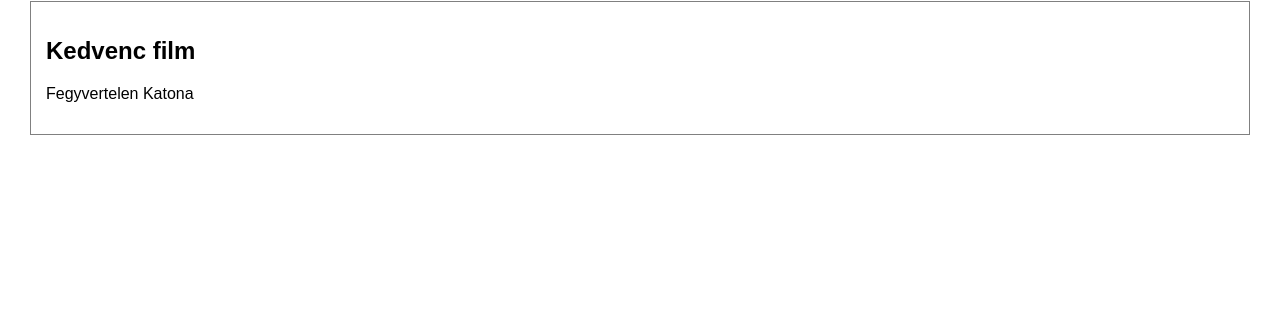
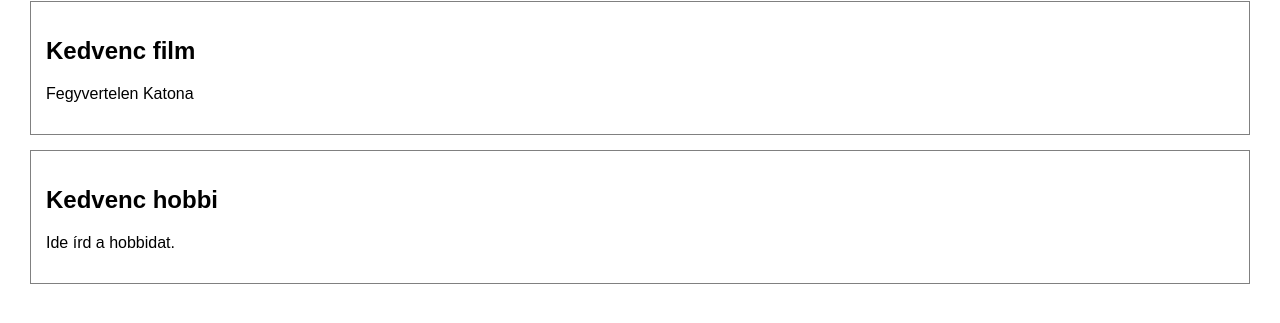
Before and after one commit to 0D3viLEyeD0/kedvenceim-weboldal, a plain HTML site: page index.html in a window 1280 px wide. Shown: the part 87-410 px from the top of the page. Drawn offline with Linux system fonts and the light colour scheme.

Commit message:
Hobbi szekció hozzáadása

```diff
--- a/index.html
+++ b/index.html
@@ -14,5 +14,10 @@
         <p>Fegyvertelen Katona</p>
     </section>
 
+    <section>
+    <h2>Kedvenc hobbi</h2>
+    <p>Ide írd a hobbidat.</p>
+    </section>
+
 </body>
 </html>
```
